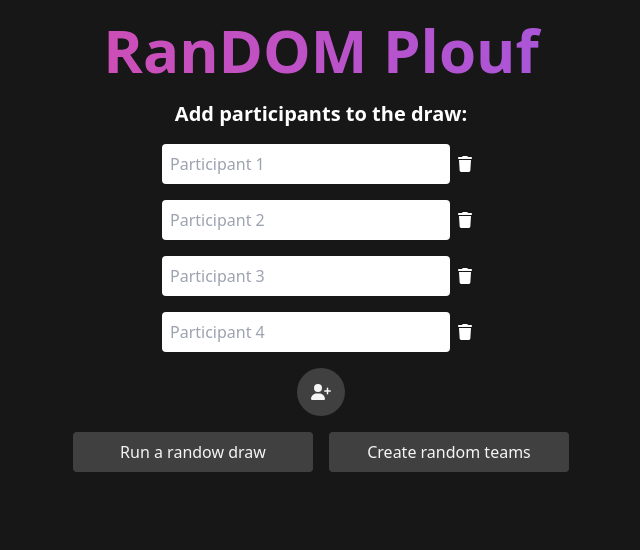
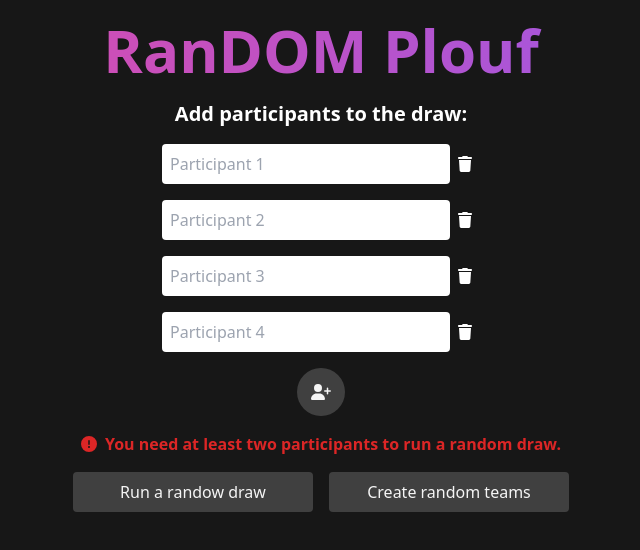
Before and after one commit to Spookywy/random-plouf, a Next.js app: page / in a window 1280 px wide. Both pictures are taken after a click on the button "Run a randow draw". Shown: the top 550 px of the page, without its empty margins (319-959 px from the left). Built offline with nearby package versions, Linux system fonts and the light colour scheme.

Commit message:
:sparkles: add the random draw functionnality

```diff
--- a/src/app/page.tsx
+++ b/src/app/page.tsx
@@ -1,6 +1,10 @@
 "use client";
 import Participant from "@/components/participant";
-import { faUserPlus } from "@fortawesome/free-solid-svg-icons";
+import {
+  faCircleExclamation,
+  faCrown,
+  faUserPlus,
+} from "@fortawesome/free-solid-svg-icons";
 import { FontAwesomeIcon } from "@fortawesome/react-fontawesome";
 import { useState } from "react";
 
@@ -8,6 +12,8 @@ export default function Home() {
   const [participantsNames, setParticipantsNames] = useState<Array<string>>(
     new Array(4).fill("")
   );
+  const [winnerIndex, setWinnerIndex] = useState<number>(-1);
+  const [showError, setShowError] = useState<boolean>(false);
 
   function handleParticipantNameChange(index: number, newName: string) {
     const newParticipantsNames = [...participantsNames];
@@ -25,7 +31,17 @@ export default function Home() {
     setParticipantsNames(newParticipantsNames);
   }
 
-  function runRandomDraw() {}
+  function runRandomDraw() {
+    const participants = participantsNames.filter((name) => name !== "");
+    if (participants.length < 2) {
+      setShowError(true);
+      return;
+    }
+    setShowError(false);
+    setParticipantsNames(participants);
+    const randomIndex = Math.floor(Math.random() * participants.length);
+    setWinnerIndex(randomIndex);
+  }
 
   return (
     <main className="flex flex-col items-center gap-4 pt-5">
@@ -34,6 +50,7 @@ export default function Home() {
         <Participant
           key={index}
           name={participantName}
+          isWinner={index === winnerIndex}
           index={index}
           onNameChange={handleParticipantNameChange}
           onRemoveParticipant={removeParticipant}
@@ -45,12 +62,29 @@ export default function Home() {
       >
         <FontAwesomeIcon icon={faUserPlus} />
       </button>
+      {showError && (
+        <div className="flex items-center gap-2 text-red-600">
+          <FontAwesomeIcon icon={faCircleExclamation} />
+          <p className="font-bold">
+            You need at least two participants to run a random draw.
+          </p>
+        </div>
+      )}
+      {winnerIndex !== -1 && !showError && (
+        <div className="flex items-center gap-2 text-green-500">
+          <FontAwesomeIcon icon={faCrown} />
+          <p className="text-xl font-bold">
+            {participantsNames[winnerIndex]} won the draw!
+          </p>
+          <FontAwesomeIcon icon={faCrown} />
+        </div>
+      )}
       <div className="flex w-4/5 flex-col justify-center gap-4 sm:flex-row">
         <button
           onClick={runRandomDraw}
           className="h-10 rounded bg-neutral-700 text-neutral-100 hover:bg-neutral-100 hover:text-neutral-900 active:bg-neutral-100 active:text-neutral-900 sm:w-60"
         >
-          Run a randow draw
+          {winnerIndex === -1 || showError ? "Run a randow draw" : "Run again"}
         </button>
         <button className="h-10 rounded bg-neutral-700 text-neutral-100 hover:bg-neutral-100 hover:text-neutral-900 active:bg-neutral-100 active:text-neutral-900 sm:w-60">
           Create random teams
--- a/src/components/participant.tsx
+++ b/src/components/participant.tsx
@@ -3,6 +3,7 @@ import { FontAwesomeIcon } from "@fortawesome/react-fontawesome";
 
 type ParticipantProps = {
   name: string;
+  isWinner: boolean;
   index: number;
   onNameChange: (index: number, newName: string) => void;
   onRemoveParticipant: (index: number) => void;
@@ -10,6 +11,7 @@ type ParticipantProps = {
 
 export default function Participant({
   name,
+  isWinner,
   index,
   onNameChange,
   onRemoveParticipant,
@@ -22,7 +24,9 @@ export default function Participant({
   return (
     <div>
       <input
-        className="h-10 w-60 rounded p-2 text-neutral-900 sm:w-72"
+        className={`h-10 w-60 rounded p-2  sm:w-72 ${
+          isWinner ? "bg-green-500 font-bold text-white" : "text-neutral-900"
+        }`}
         type="text"
         value={name}
         placeholder={`Participant ${index + 1}`}
```
